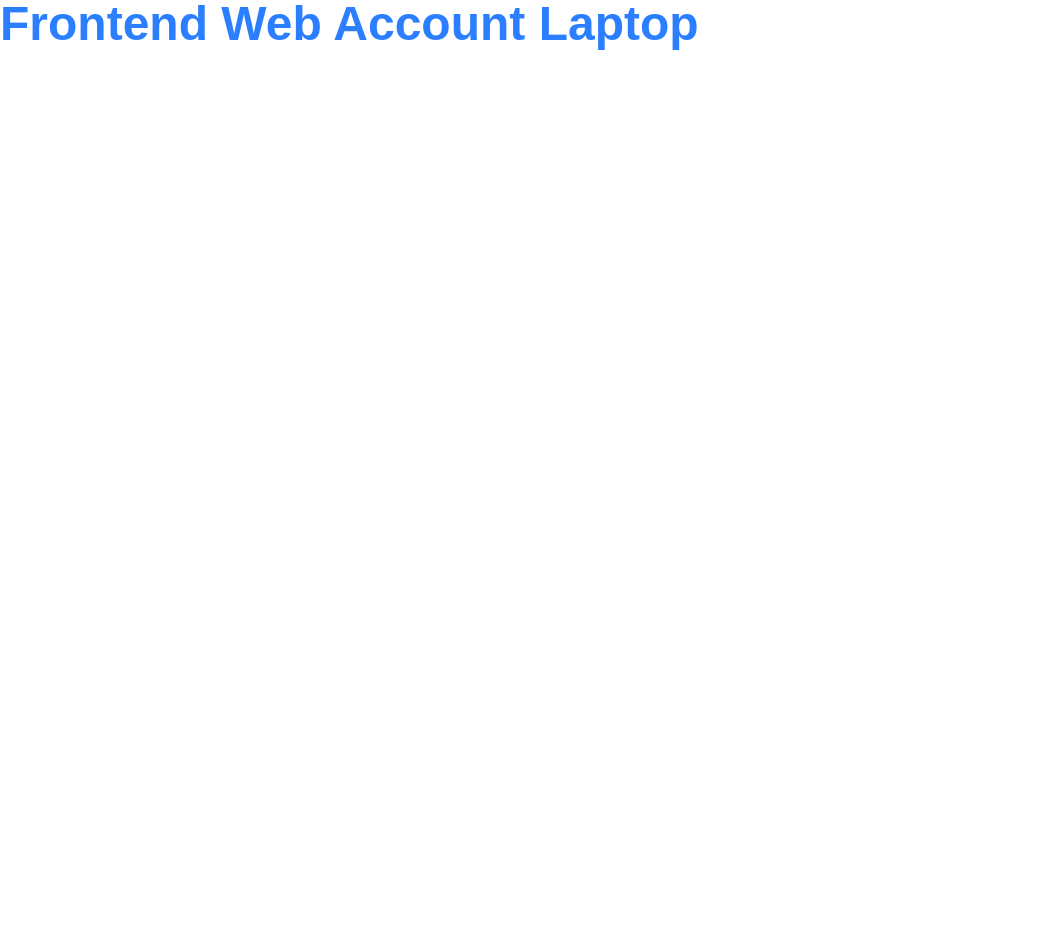
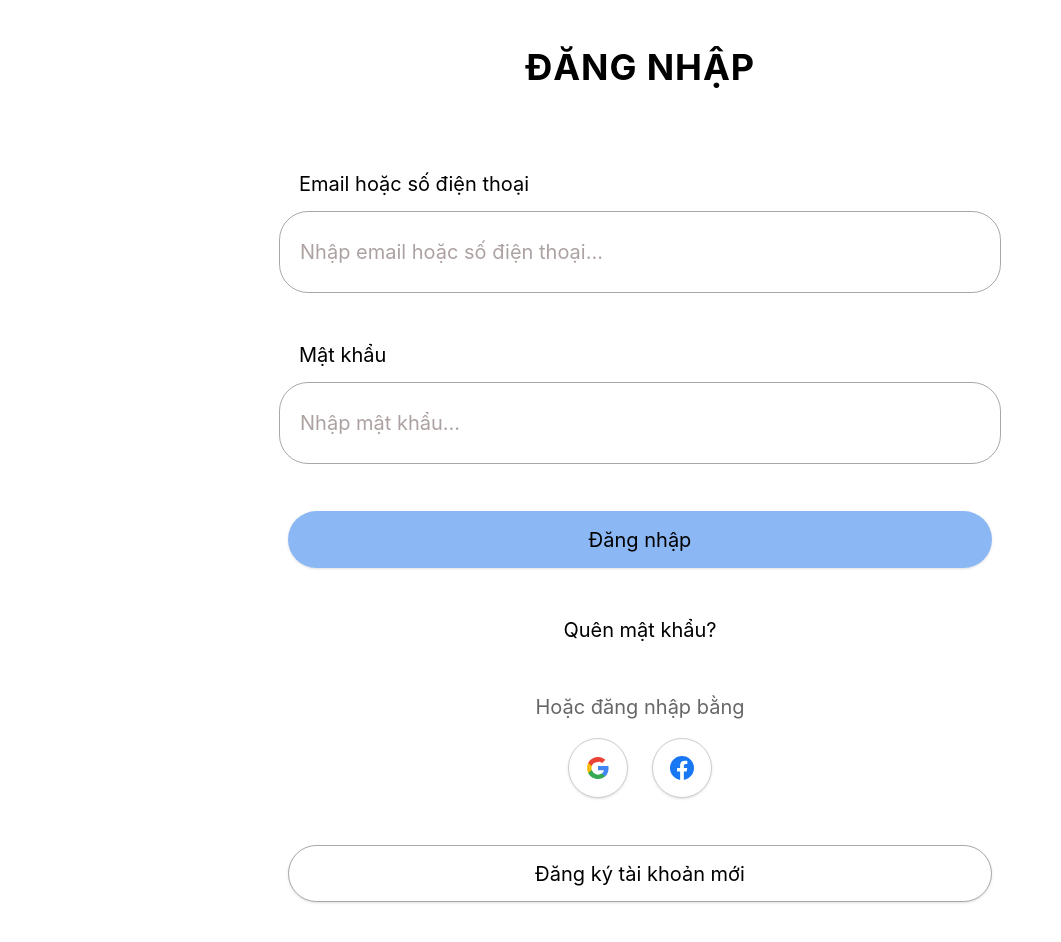
Before and after one commit to VanCuongBlack/FRONTEND-WEB-ACCOUNT-LAPTOP, a React (Vite) app: page / in a window 1280 px wide. Shown: the whole page, without its empty margins (0-1061 px from the left). Before the commit the page ends 800 px from the top, so only its background shows below. Built offline with nearby package versions, Linux system fonts and the light colour scheme.

Commit message:
feat: hoan thanh ui login

```diff
--- a/src/App.tsx
+++ b/src/App.tsx
@@ -1,9 +1,13 @@
+import React from "react";
+import LoginPage from "./pages/auth/LoginPage"; // Lệnh kéo trang Đăng nhập
+
 function App() {
   return (
-    <div className="text-5xl font-bold text-blue-500">
-      Frontend Web Account Laptop
-    </div>
-  )
+    <>
+      {/* Gọi trang Đăng nhập hiển thị lên màn hình chính */}
+      <LoginPage />
+    </>
+  );
 }
 
-export default App
+export default App;
--- /dev/null
+++ b/src/pages/auth/LoginPage.tsx
@@ -0,0 +1,172 @@
+import React from "react";
+import { useForm } from "react-hook-form";
+import * as z from "zod";
+
+// 1. Luật validate Form bằng Zod gốc của dự án
+const loginSchema = z.object({
+  username: z.string().min(1, { message: "Tài khoản không được để trống" }),
+  password: z.string().min(6, { message: "Mật khẩu phải từ 6 ký tự trở lên" }),
+});
+
+type LoginFormValues = z.infer<typeof loginSchema>;
+
+export default function LoginPage() {
+  const {
+    register,
+    handleSubmit,
+    setError,
+    formState: { errors },
+  } = useForm<LoginFormValues>({
+    defaultValues: {
+      username: "",
+      password: "",
+    },
+  });
+
+  const onSubmit = (values: LoginFormValues) => {
+    const result = loginSchema.safeParse(values);
+    if (!result.success) {
+      result.error.issues.forEach((issue) => {
+        const path = issue.path[0] as keyof LoginFormValues;
+        setError(path, { message: issue.message });
+      });
+      return;
+    }
+    console.log("Dữ liệu gửi lên server:", values);
+  };
+
+  return (
+    // Toàn bộ màn hình bọc ngoài căn giữa Desktop 1440px
+    <div className="w-full max-w-[1440px] min-h-screen mx-auto bg-white font-['Inter',_sans-serif] flex flex-col items-center justify-center py-10">
+
+      {/* Khung chứa Form chính rộng 722px */}
+      <div className="flex flex-col items-center w-[722px]">
+
+        {/* Tiêu đề chính H1 */}
+        <h1 className="text-[36px] font-bold text-black text-center tracking-wide">
+          ĐĂNG NHẬP
+        </h1>
+
+        {/* Khung Form: Khoảng cách mt-[75px], giãn cách dọc giữa các khối là gap-[47px] */}
+        <form
+          onSubmit={handleSubmit(onSubmit)}
+          className="w-full flex flex-col mt-[75px] gap-[47px]"
+        >
+
+          {/* CỤM 1: EMAIL HOẶC SỐ ĐIỆN THOẠI */}
+          <div className="w-full flex flex-col gap-[12px]">
+            {/* Khoảng cách giữa Label và Ô nhập cố định 12px, cỡ chữ thường text-[20px] */}
+            <label className="text-[20px] font-normal text-black pl-5">
+              Email hoặc số điện thoại
+            </label>
+            <input
+              type="text"
+              placeholder="Nhập email hoặc số điện thoại..."
+              {...register("username")}
+              className="w-[722px] h-[82px] rounded-[29px] bg-transparent border border-black/34 px-[20px] text-[20px] text-black placeholder-[#ADA2A2] placeholder-opacity-100 focus:outline-none focus:border-[#3783EC] transition-all"
+            />
+            {errors.username && (
+              <span className="text-red-500 text-sm pl-5 mt-1">{errors.username.message}</span>
+            )}
+          </div>
+
+          {/* CỤM 2: MẬT KHẨU */}
+          <div className="w-full flex flex-col gap-[12px]">
+            {/* Khoảng cách giữa Label và Ô nhập cố định 12px, cỡ chữ thường text-[20px] */}
+            <label className="text-[20px] font-normal text-black pl-5">
+              Mật khẩu
+            </label>
+            <input
+              type="password"
+              placeholder="Nhập mật khẩu..."
+              {...register("password")}
+              className="w-[722px] h-[82px] rounded-[29px] bg-transparent border border-black/34 px-[20px] text-[20px] text-black placeholder-[#ADA2A2] placeholder-opacity-100 focus:outline-none focus:border-[#3783EC] transition-all"
+            />
+            {errors.password && (
+              <span className="text-red-500 text-sm pl-5 mt-1">{errors.password.message}</span>
+            )}
+          </div>
+
+          {/* CỤM 3: NÚT BẤM ĐĂNG NHẬP*/}
+          <div className="w-full flex justify-center">
+            <button
+              type="submit"
+              className="w-[704px] h-[57px] rounded-[84px] bg-[#3783EC]/58 hover:bg-[#3783EC]/83 active:bg-[#3783EC] text-black font-normal text-[20px] transition-all duration-200 shadow-sm flex items-center justify-center cursor-pointer"
+            >
+              Đăng nhập
+            </button>
+          </div>
+
+          {/* CỤM 4: QUÊN MẬT KHẨU  */}
+          <div className="w-full flex justify-center">
+            <a
+              href="/forgot-password"
+              className="text-[20px] font-normal text-black hover:underline cursor-pointer"
+            >
+              Quên mật khẩu?
+            </a>
+          </div>
+
+          {/* KHU VỰC ĐĂNG NHẬP MẠNG XÃ HỘI */}
+          <div className="w-full flex flex-col items-center gap-4">
+            <p className="text-[20px] font-normal text-black/60">Hoặc đăng nhập bằng</p>
+
+            <div className="flex gap-6 justify-center items-center">
+              {/* Ô tròn 1: Google */}
+              <button
+                type="button"
+                className="w-[60px] h-[60px] rounded-full border border-black/20 flex items-center justify-center hover:bg-gray-50 active:scale-95 transition-all shadow-sm cursor-pointer"
+                title="Đăng nhập bằng Google"
+              >
+                <svg className="w-6 h-6" viewBox="0 0 24 24">
+                  <path
+                    fill="#4285F4"
+                    d="M22.56 12.25c0-.78-.07-1.53-.2-2.25H12v4.26h5.92c-.26 1.37-1.04 2.53-2.21 3.31v2.77h3.57c2.08-1.92 3.28-4.74 3.28-8.09z"
+                  />
+                  <path
+                    fill="#34A853"
+                    d="M12 23c2.97 0 5.46-.98 7.28-2.66l-3.57-2.77c-.98.66-2.23 1.06-3.71 1.06-2.86 0-5.29-1.93-6.16-4.53H2.18v2.84C3.99 20.53 7.7 23 12 23z"
+                  />
+                  <path
+                    fill="#FBBC05"
+                    d="M5.84 14.09c-.22-.66-.35-1.36-.35-2.09s.13-1.43.35-2.09V7.06H2.18C1.43 8.55 1 10.22 1 12s.43 3.45 1.18 4.94l3.66-2.85z"
+                  />
+                  <path
+                    fill="#EA4335"
+                    d="M12 5.38c1.62 0 3.06.56 4.21 1.64l3.15-3.15C17.45 2.09 14.97 1 12 1 7.7 1 3.99 3.47 2.18 7.06l3.66 2.85c.87-2.6 3.3-4.53 12-4.53z"
+                  />
+                </svg>
+              </button>
+
+              {/* Ô tròn 2: Facebook */}
+              <button
+                type="button"
+                className="w-[60px] h-[60px] rounded-full border border-black/20 flex items-center justify-center hover:bg-gray-50 active:scale-95 transition-all shadow-sm cursor-pointer"
+                title="Đăng nhập bằng Facebook"
+              >
+                <svg className="w-6 h-6" viewBox="0 0 24 24">
+                  <path
+                    fill="#1877F2"
+                    d="M24 12.073c0-6.627-5.373-12-12-12s-12 5.373-12 12c0 5.99 4.388 10.954 10.125 11.854v-8.385H7.078v-3.47h3.047V9.43c0-3.007 1.792-4.669 4.533-4.669 1.312 0 2.686.235 2.686.235v2.953H15.83c-1.491 0-1.956.925-1.956 1.874v2.25h3.328l-.532 3.47h-2.796v8.385C19.612 23.027 24 18.062 24 12.073z"
+                  />
+                </svg>
+              </button>
+            </div>
+          </div>
+
+          {/* CỤM 5: NÚT ĐĂNG KÝ TÀI KHOẢN MỚI  */}
+          <div className="w-full flex justify-center">
+            <button
+              type="button"
+              onClick={() => window.location.href = "/register"}
+              className="w-[704px] h-[57px] rounded-[84px] bg-transparent border border-black/34 hover:bg-gray-50 text-black font-normal text-[20px] transition-all duration-200 shadow-sm flex items-center justify-center cursor-pointer"
+            >
+              Đăng ký tài khoản mới
+            </button>
+          </div>
+
+        </form>
+      </div>
+    </div>
+  );
+}
```
